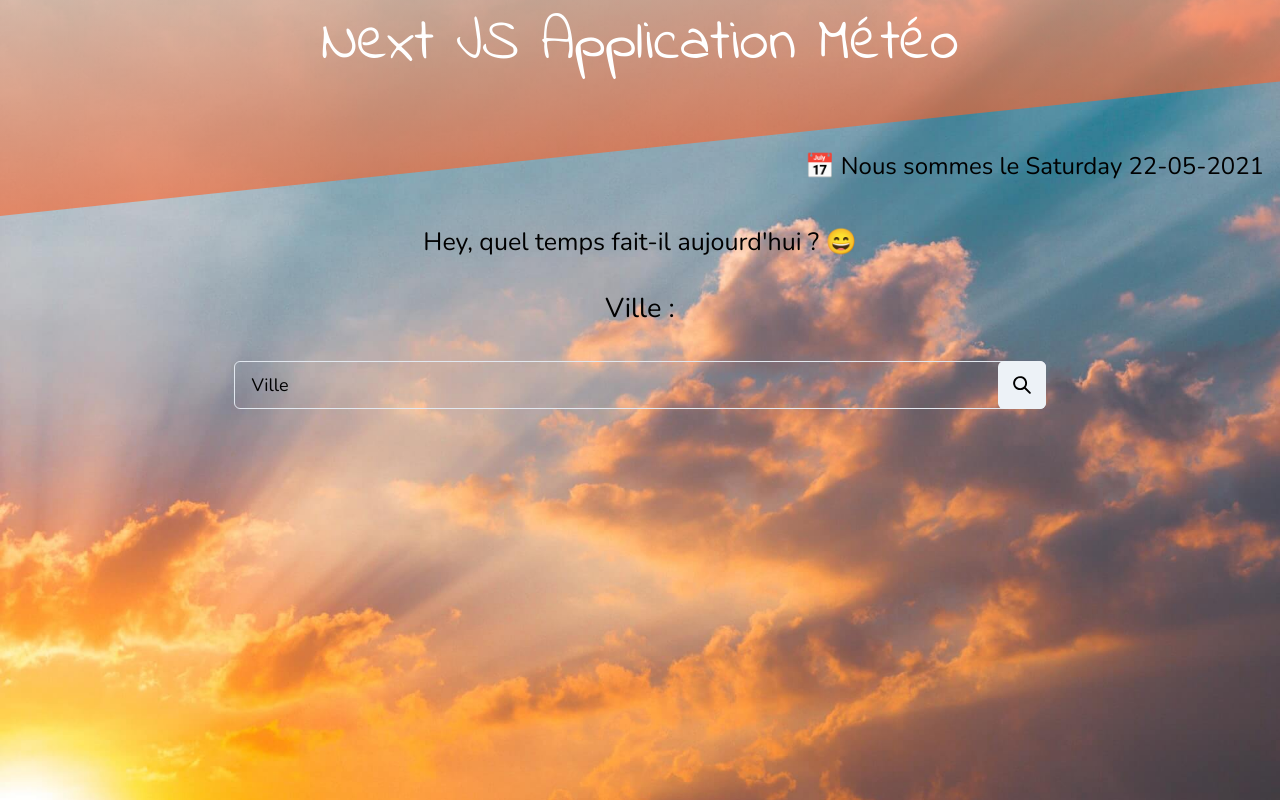
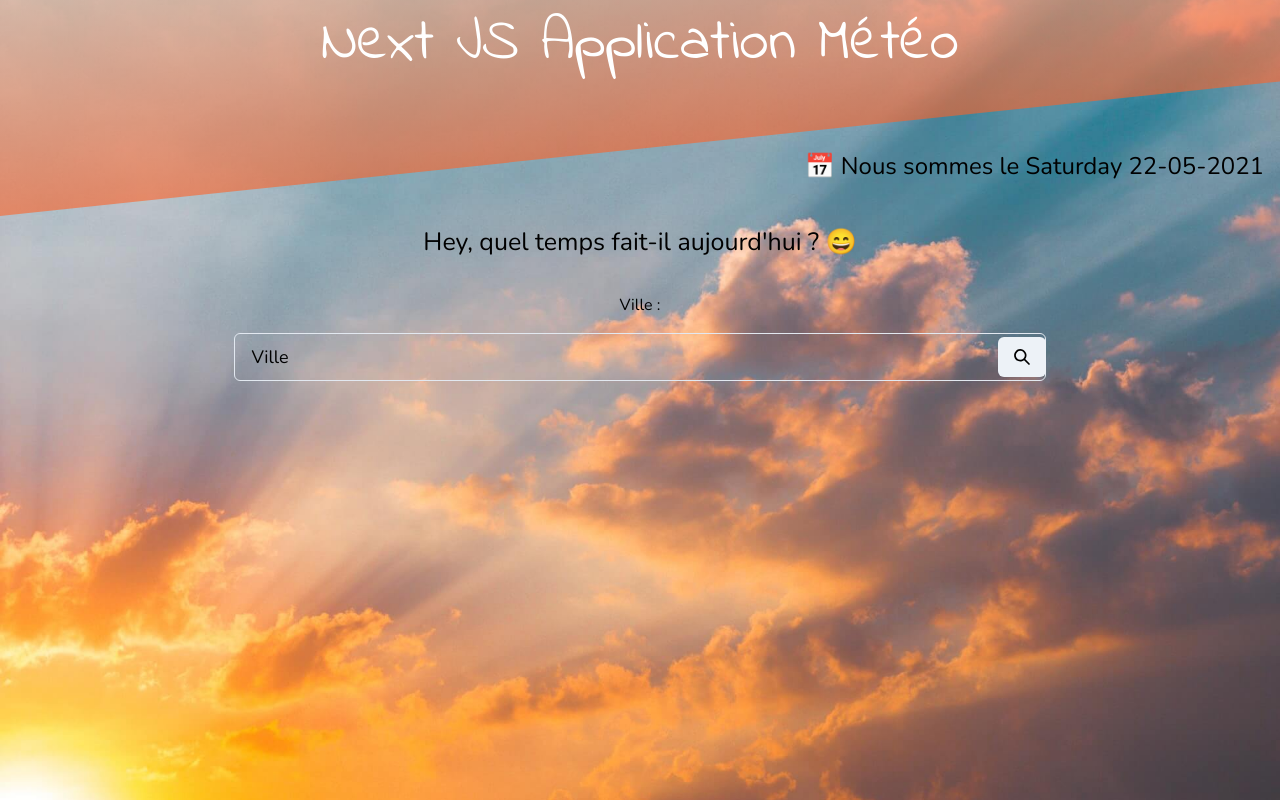
Before and after one commit to Jordane-Kraken/nextjs-weather, a Next.js app in the folder weather-app/: page / in a window 1280 px wide. Built offline with nearby package versions, Linux system fonts and the light colour scheme.

Commit message:
change color for night mode

```diff
--- a/weather-app/pages/index.js
+++ b/weather-app/pages/index.js
@@ -33,7 +33,6 @@ export default function Home( {data} ) {
     const response = await apiCall.json();
     if (response) {
     setWeather(response);
-    console.log(weather);
     setisLoading(false);
     setDataFetching(true);
     setError(false);
@@ -110,17 +109,17 @@ export default function Home( {data} ) {
           {error && (
           <Error />
           )}
+          <div className={styles.loader}>
+          {isLoading && (
+            <Loader />
+          )}
+          </div>
           {dataFetching && typeof weather.main != "undefined" && (
           <Weather {...weather} />
           )
           }
           <form onSubmit={handleSubmit} className={styles.form}>
-            <Text mb="1em" mt="1em" fontSize="1.7em">Ville :</Text>
-            <div className={styles.loader}>
-            {isLoading && (
-              <Loader />
-            )}
-          </div>
+            <Text mb="1em" mt="1em" fontSize="1.7 cem">Ville :</Text>
             <InputGroup size="lg" maxW="65%" margin="auto">
             <Input
               value={cityName}
@@ -128,14 +127,13 @@ export default function Home( {data} ) {
               placeholder="Ville"
               size="lg"
               marginBottom= '1em'
-              _placeholder={{ color: 'black' }}
+              _placeholder={{ color: hour > 20 && hour < 6 ? '#fff' : '#000' }}
               focusBorderColor= 'orange.400'
               id='inputCity'
               isRequired
             />
             <InputRightElement>
             <Button
-             size="lg"
             type="submit"
             >
             <SearchIcon color= '#000'/>
@@ -145,8 +143,8 @@ export default function Home( {data} ) {
             {suggestionsList && (
             <UnorderedList>
             {suggestionsList.map((suggestion) =>
-              <Tooltip label="Sélectionnez la ville et cliquez sur la 🔍" aria-label="tooltip" placement="top-start" key={suggestion.id}>
-              <ListItem color='#000' className={styles.listItem} listStyleType="none" key={suggestion.id} onClick={() => {changeValue(suggestion)}}>{suggestion.title}</ListItem>
+              <Tooltip label="Sélectionnez la ville et cliquez sur la 🔍" aria-label="tooltip" placement="top-start">
+              <ListItem className={styles.listItem} listStyleType="none" key={suggestion.id} onClick={() => {changeValue(suggestion)}}>{suggestion.title}</ListItem>
               </Tooltip>
             )}
             </UnorderedList>
```
